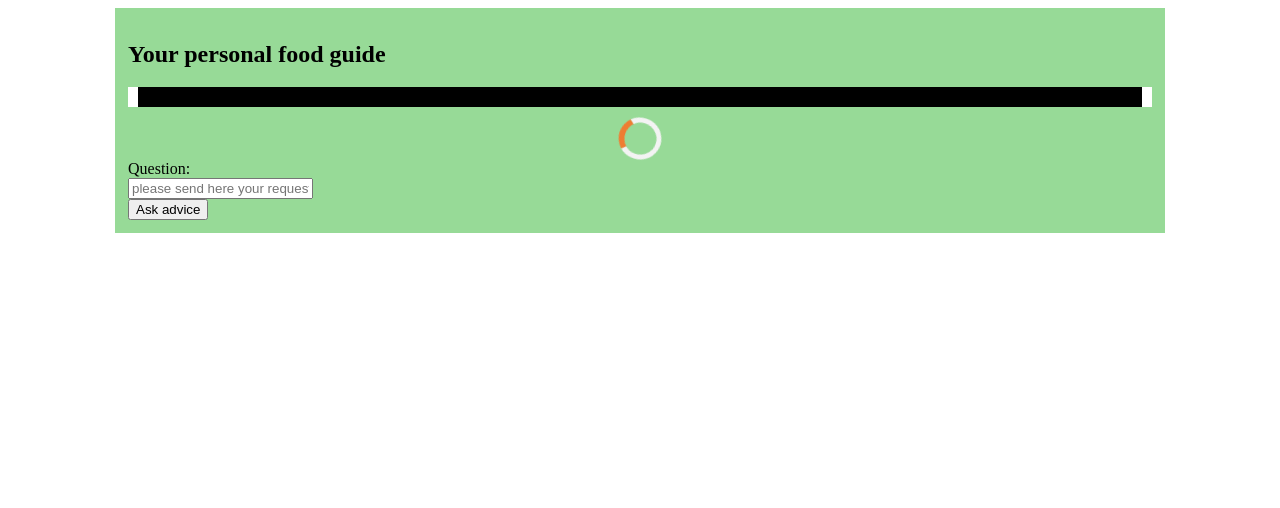
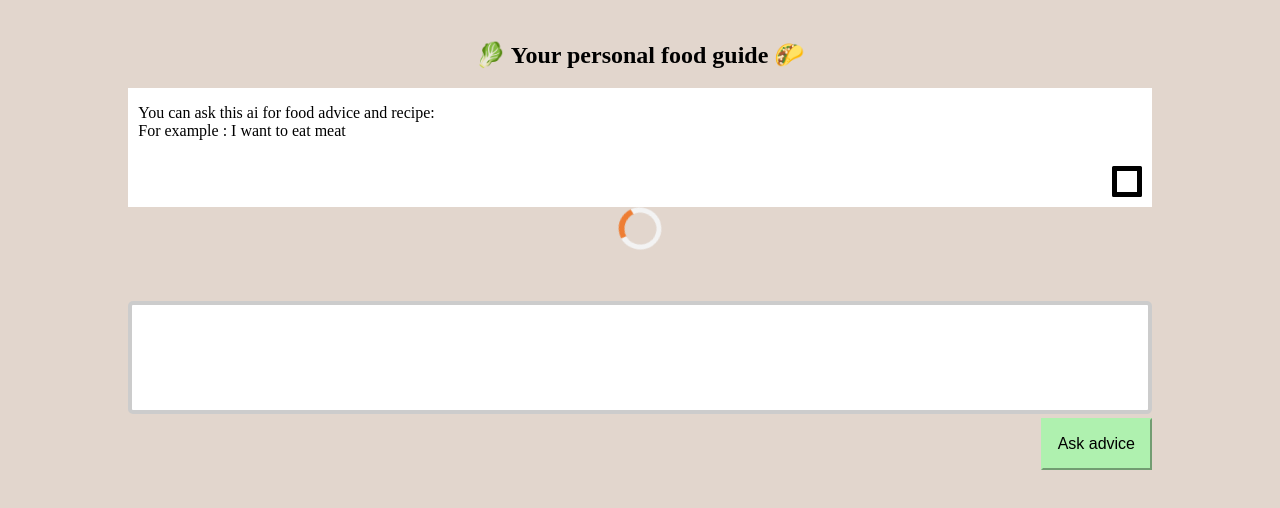
Before and after one commit to Anny-Xi/PR_8, a plain HTML site: page OP/client/index.html in a window 1280 px wide. Both pictures are taken after a click on the button "Ask advice". Drawn offline with Linux system fonts and the light colour scheme.

Commit message:
change input to textarea
make form sticky at the button

```diff
--- a/OP/client/index.html
+++ b/OP/client/index.html
@@ -12,20 +12,26 @@
 <body>
 <main>
     <section class="header">
-        <h1> Your personal food guide</h1>
+        <h1> 🥬 Your personal food guide 🌮</h1>
     </section>
 
     <section class="content">
 
-        <div id="output"></div>
+        <div id="output">
+            <div class="info">
+                <p>
+                    You can ask this ai for food advice and recipe: <br/>
+                    For example :
+                    I want to eat meat
+                </p>
+            </div>
+        </div>
 
         <div id="loading"></div>
         <div class="form">
             <form id="request">
-                <label for="question">Question:</label><br>
-                <input type="text" id="question" name="question" placeholder="please send here your request"><br>
+                <textarea id="input" name="input" placeholder="please fill in your question" rows="5" cols="10" wrap="soft"> </textarea>
                 <button class="button" type="submit" value="submit" id="ask-advice">Ask advice</button>
-
             </form>
         </div>
 
--- a/OP/client/script.js
+++ b/OP/client/script.js
@@ -1,15 +1,15 @@
 const uri = "http://localhost:8000/";
 const output = document.getElementById("output");
-const input = document.getElementById("question");
+const input = document.getElementById("input");
 const askButton = document.getElementById("ask-advice");
 const loading = document.getElementById("loading");
 
 function displayLoading() {
     loading.classList.add("display");
-    // to stop loading after some time
+    // To stop loading after some time
     setTimeout(() => {
         loading.classList.remove("display");
-    }, 5000);
+    }, 10000);
 }
 
 // hiding loading
@@ -22,15 +22,19 @@ document.querySelector('form').addEventListener('submit', async function (e) {
     e.preventDefault();
     // console.log("hello1");
 
-
-    // Disable the button
+    // Disable the button after submit
     askButton.disabled = true;
 
+    let questInput = document.createElement('div');
+    questInput.classList.add("input");
 
     let question = document.createElement('p');
     question.classList.add("question");
     question.innerHTML = input.value;
-    output.appendChild(question);
+
+    questInput.appendChild(question);
+
+    output.appendChild(questInput);
 
     displayLoading();
 
@@ -70,7 +74,7 @@ document.querySelector('form').addEventListener('submit', async function (e) {
     } catch (error) {
         console.error("Error occurred while fetching data:", error);
     } finally {
-        // Enable the button after request completes (whether success or error)
+        // Enable button after try and catch
         askButton.disabled = false;
     }
 })
--- a/OP/client/style.css
+++ b/OP/client/style.css
@@ -1,27 +1,79 @@
-main{
-    background: #97da97;
+body {
+    background: #e2d6cd;
+}
+
+main {
     width: 80vw;
     margin: 0 auto;
     padding: 1%;
 }
 
-#output{
+.header{
+    text-align: center;
+}
+
+.form{
+
+    position: -webkit-sticky;
+    position: sticky;
+    bottom: 5%;
+}
+#input {
+    width: 100%;
+    height: 10%;
+    padding: 15px 22px;
+    box-sizing: border-box;
+    border: 4px solid #ccc;
+    border-radius: 5px;
+    background-color: white;
+    resize: none;
+    margin-top: 5%;
+}
+
+
+
+.button {
+    background-color: rgb(175, 241, 175);
+    border-color: rgb(175, 241, 175);
+    font-size: 16px;
+    margin: 0;
+    padding: 15px 15px;
+    float: right;
+}
+
+.button:hover {
+    background-color: white;
+}
+
+#output {
     background: white;
     padding: 0 1%;
+    display: flex;
+    flex-direction: column;
+    align-content: space-between;
 }
 
-.question{
+.question {
     border-style: solid;
-    border-width: 10px;
+    border-width: 5px;
     border-color: black;
+    border-radius: 5%;
     margin: 10px 0;
+    max-width: 90%;
+    min-width: fit-content;
+    float: right;
+    padding: 1%;
 }
 
-.answer{
+.answer {
     border-style: solid;
-    border-width: 10px;
-    border-color: red;
+    border-width: 5px;
+    border-radius: 2%;
+    border-color: rgb(183, 241, 209);
     margin: 10px 0;
+    max-width: 90%;
+    padding: 1%;
+    float: left;
 }
 
 #loading {
@@ -34,13 +86,16 @@ main{
     display: none;
     animation: spin 1s infinite linear;
 }
+
 #loading.display {
     display: block;
 }
+
 @keyframes spin {
     from {
         transform: rotate(0deg);
     }
+
     to {
         transform: rotate(360deg);
     }
--- a/OP/server/server.js
+++ b/OP/server/server.js
@@ -5,7 +5,7 @@ import express from 'express';
 import { ChatOpenAI } from "@langchain/openai"
 
 const messages = [
-    ["system", "You are dietitian. You knows how to make balanced and delicious meal. You will give people advice as they require, but when they wants unhealthy food, you will also give advice to build a healthy meal with unhealthy food. You will also tell them how much calorie the food contains. You will also log what the person eat and calculate the calories. Please give advice in the original language the request is sent:"],
+    ["system", "You are dietitian. You knows how to make balanced and delicious meal. You will give people advice as they require, but when they wants unhealthy food, you will also give advice to build a healthy meal with unhealthy food. You will also tell them how much calorie the food contains. You will also log what the person eat and calculate the calories. If you get empty spaces send, you will ask if they can send their question. Please give advice in the original language the request is sent."],
     ["human", "I want to have some chicken nuggets for the dinner, can you give me some advice"],
     ["ai", "I would recommend to put some tuna salade aside the nuggets, also have some hummus as dipping. if you want guide to prepare the salade, I will help you with it.  "]
 ];
```
